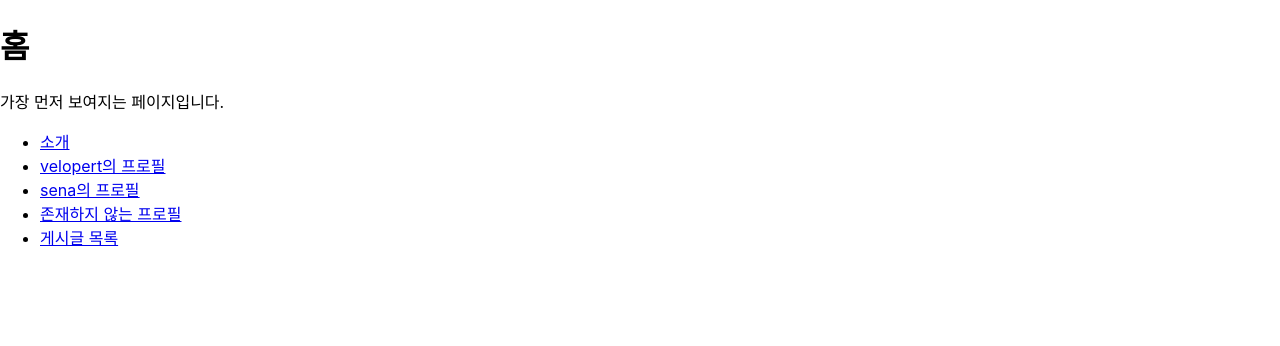
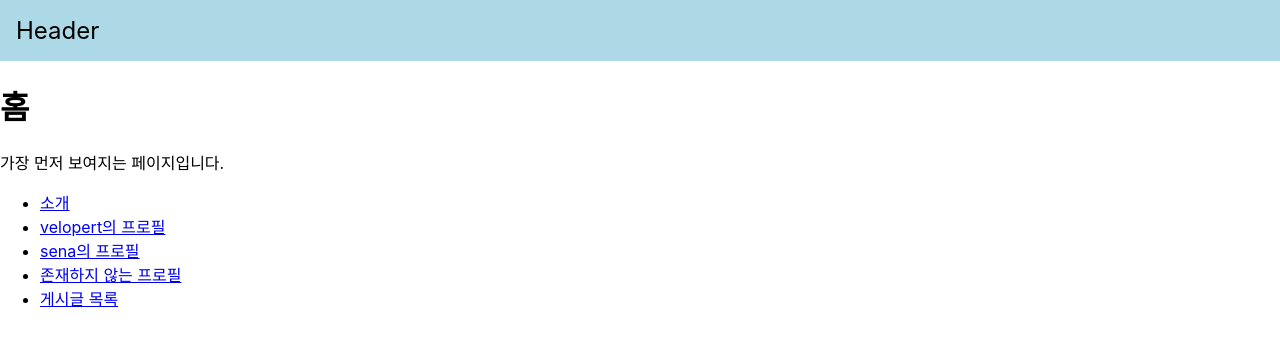
Before and after one commit to LimSeNa/react-tech-router, a React (Create React App) app: page / in a window 1280 px wide. Shown: the top 346 px of the page. Built offline with nearby package versions, Linux system fonts and the light colour scheme.

Commit message:
중첩된 라우트와 Outlet 컴포넌트를 사용하여 공통 레이아웃 컴포넌트 렌더링

```diff
--- a/src/App.js
+++ b/src/App.js
@@ -4,15 +4,18 @@
 import Profile from "./pages/Profile";
 import Articles from "./pages/Articles";
 import Article from "./pages/Article";
+import Layout from "./Layout";
 
 const App = () => {
     return (
         <Routes>
-            <Route path="/" element={<Home/>}/>
-            <Route path="/about" element={<About/>}/>
-            <Route path="/profiles/:username" element={<Profile/>}/>
-            <Route path="/articles" element={<Articles />}>
-                <Route path=":id" element={<Article />}/>
+            <Route element={<Layout/>}>
+                <Route path="/" element={<Home/>}/>
+                <Route path="/about" element={<About/>}/>
+                <Route path="/profiles/:username" element={<Profile/>}/>
+            </Route>
+            <Route path="articles" element={<Articles/>}>
+                <Route path=":id" element={<Article/>}/>
             </Route>
         </Routes>
     );
--- /dev/null
+++ b/src/Layout.js
@@ -0,0 +1,16 @@
+import {Outlet} from "react-router-dom";
+
+const Layout = () => {
+    return (
+        <div>
+            <header style={{ background: 'lightblue', padding: 16, fontSize: 24 }}>
+                Header
+            </header>
+            <main>
+                <Outlet/>
+            </main>
+        </div>
+    );
+};
+
+export default Layout;
```
